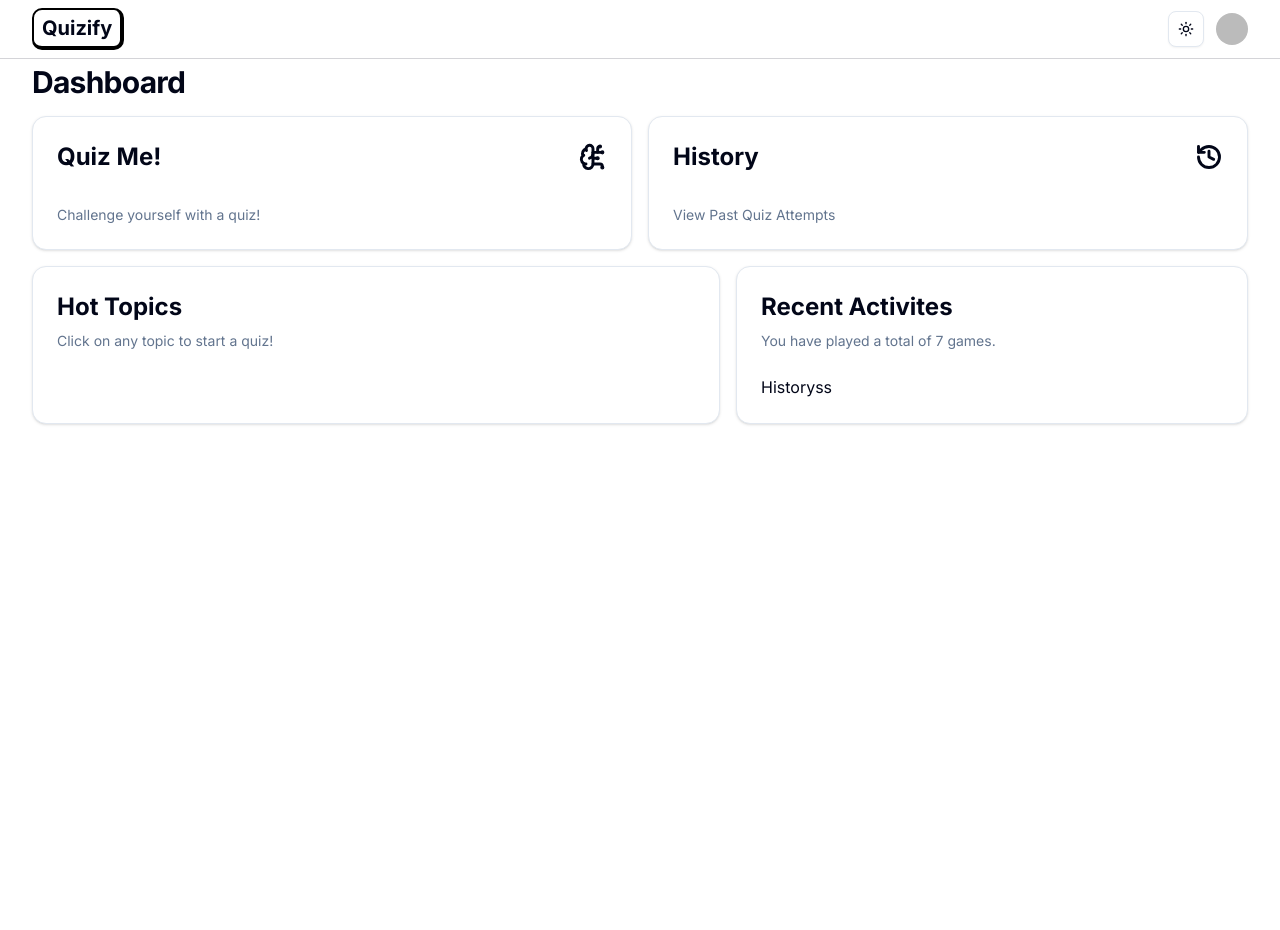
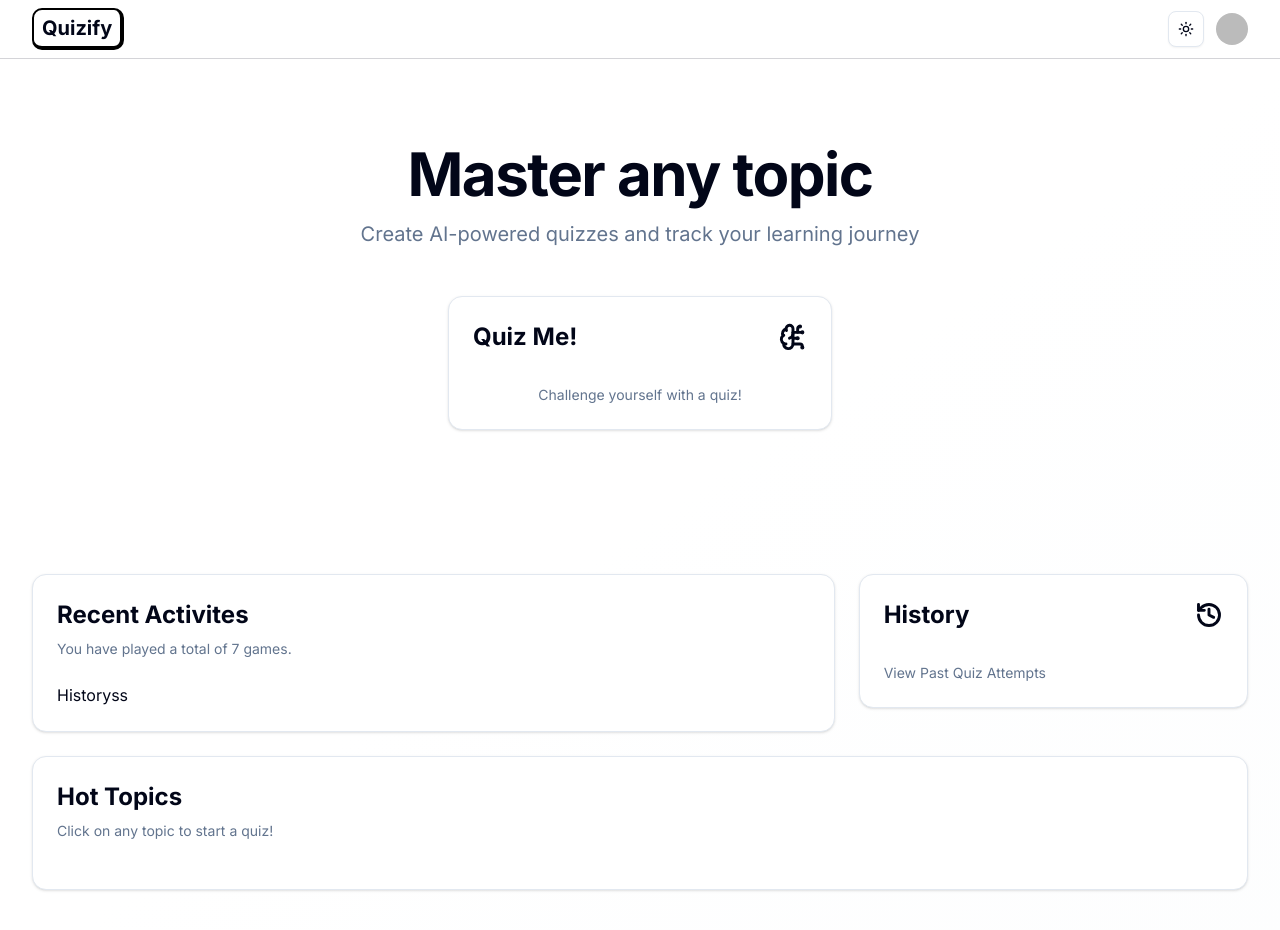
Before and after one commit to WilliamH141/quizify-AI, a Next.js app: page /dashboard in a window 1280 px wide. Shown: the top 930 px of the page. Before the commit the page ends 800 px from the top, so only its background shows below. Built offline with nearby package versions, Linux system fonts and the light colour scheme; no server answers; sample sign-in values are in the browser's storage.

Commit message:
refactor: improve dashboard UI with hero section

```diff
--- a/src/app/dashboard/page.tsx
+++ b/src/app/dashboard/page.tsx
@@ -18,19 +18,34 @@ const Dashboard = async (props: Props) => {
         return redirect("/")
     }
   return (
-    <main className = "px-8 mx-auto max-w-7xl">
-        <div className="flex items-center"></div>
-            <h2 className = "mr-2 text-3xl font-bold tracking-tight">Dashboard</h2>
-        <div className="grid gap-4 mt-4 md:grid-cols-2">
-            <QuizMeCard/>
-            <HistoryCard/>
+    <main className="min-h-screen bg-gradient-to-br from-background via-background to-slate-50/30">
+      <section className="flex flex-col items-center justify-center px-8 pt-20 pb-20 text-center">
+        <div className="max-w-2xl">
+          <h1 className="text-6xl font-bold tracking-tight mb-4">
+            Master any topic
+          </h1>
+          <p className="text-xl text-muted-foreground mb-12">
+            Create AI-powered quizzes and track your learning journey
+          </p>
         </div>
+        <div className="w-full max-w-sm mb-16">
+          <QuizMeCard />
+        </div>
+      </section>
 
-        <div className="grid gap-4 mt-4 md:grid-cols-2 lg:grid-cols-7">
-            <HotTopicsCard/>
-            <RecentActivites/>
+      <section className="px-8 pb-20 mx-auto max-w-7xl">
+        <div className="grid gap-6 lg:grid-cols-3">
+          <div className="lg:col-span-2">
+            <RecentActivites />
+          </div>
+          <div>
+            <HistoryCard />
+          </div>
         </div>
-
+        <div className="mt-6">
+          <HotTopicsCard />
+        </div>
+      </section>
     </main>
   )
 }
```
